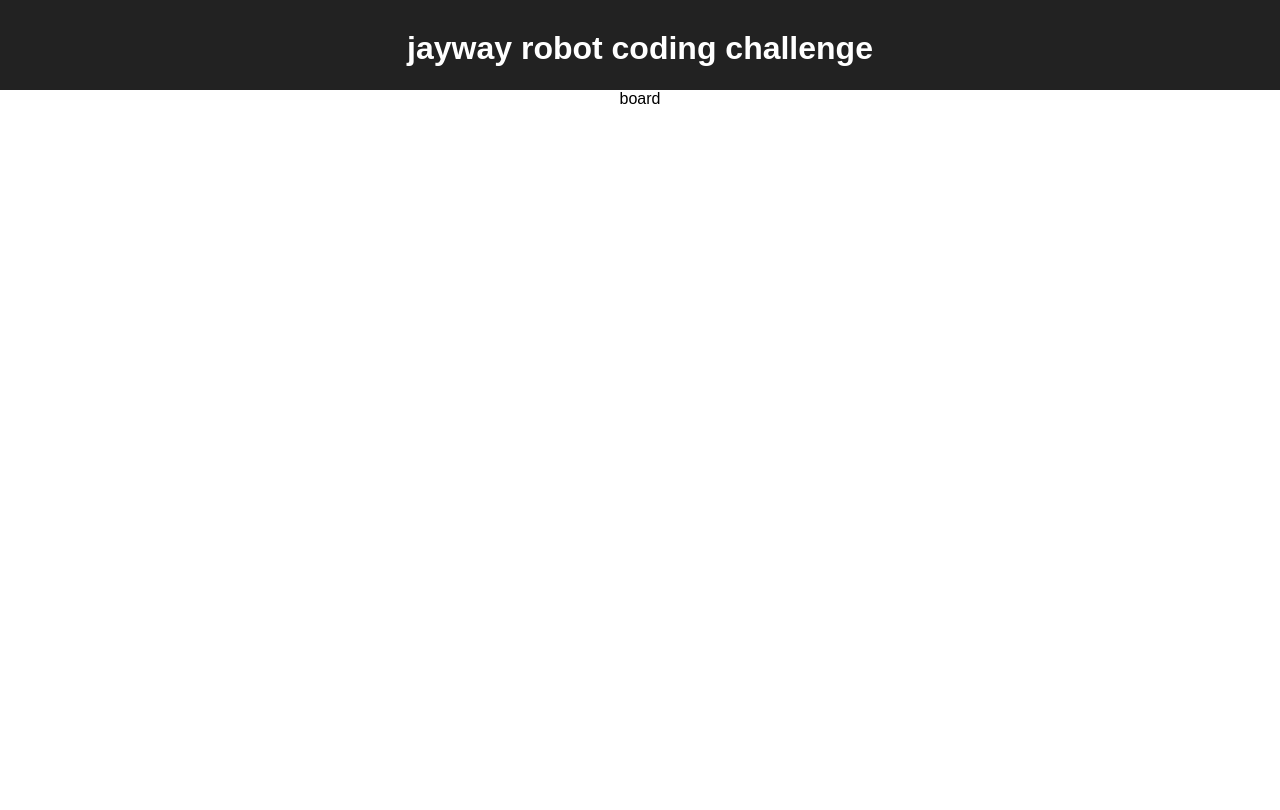
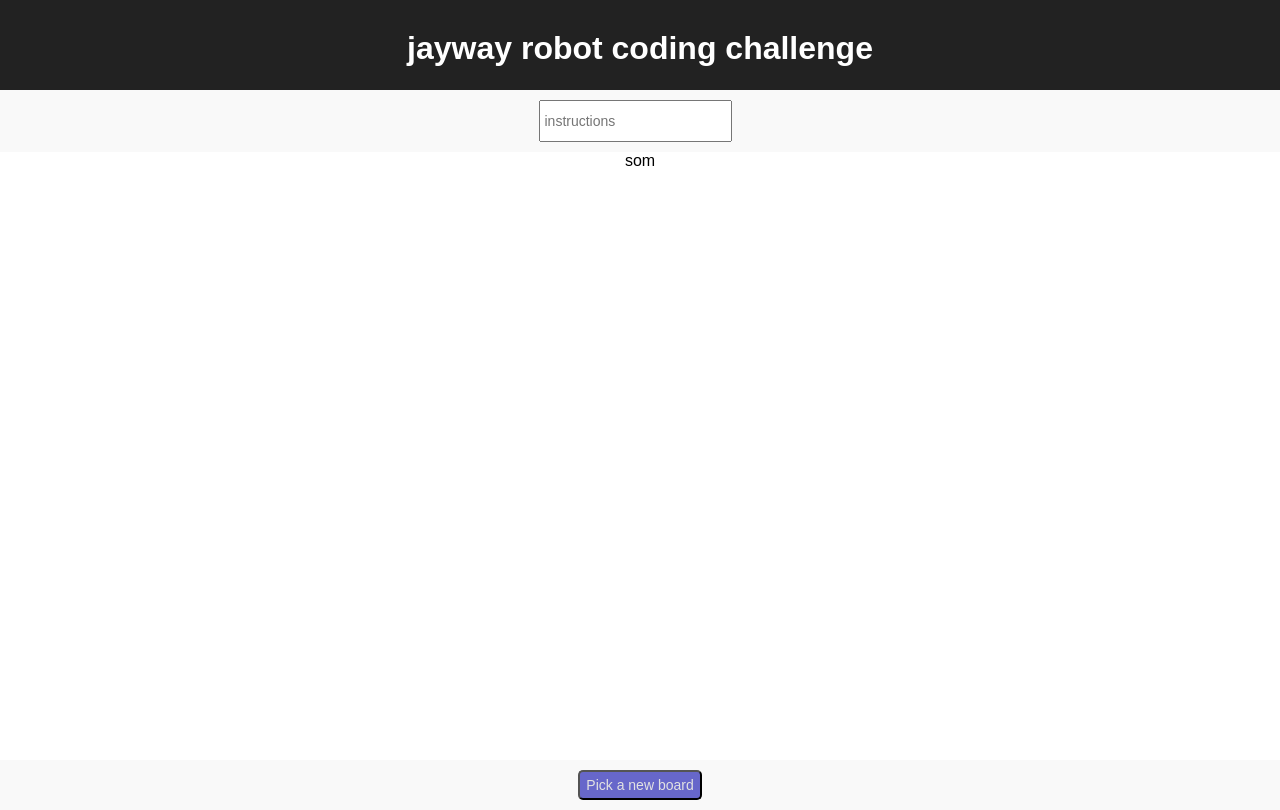
Before and after one commit to pjpsoares/jay-r, a React (Create React App) app: page /simulation in a window 1280 px wide. Built offline with nearby package versions, Linux system fonts and the light colour scheme.

Commit message:
add wireframes to simulator

```diff
--- a/src/App.js
+++ b/src/App.js
@@ -7,10 +7,11 @@ import {
   Route
 } from 'react-router-dom'
 
-import { Header, H1 } from './shared';
+import { Header, H1, Main } from './shared';
 
 const AppContainer = styled.div`
   text-align: center;
+  height: 100%;
 `
 
 class App extends Component {
@@ -21,10 +22,10 @@ class App extends Component {
           <Header>
             <H1>jayway robot coding challenge</H1>
           </Header>
-          <main>
+          <Main>
             <Route exact path="/" component={BoardCreationForm} />
             <Route path="/simulation" component={Simulator} />
-          </main>
+          </Main>
         </AppContainer>
       </Router>
     );
--- a/src/board/board-creation-form.js
+++ b/src/board/board-creation-form.js
@@ -1,8 +1,13 @@
 import React, { Component } from 'react';
 import { Input, Button, ActionsBar } from '../shared';
+import styled from 'styled-components';
 
 const MAX_WIDTH = 20;
 const MAX_HEIGHT = 20;
+
+const InputContainer = styled.div`
+  margin-bottom: 40px;
+`
 
 export default class BoardCreationForm extends Component {
 
@@ -91,6 +96,7 @@ export default class BoardCreationForm extends Component {
   render() {
     return (
       <form onSubmit={this.submitBoard}>
+        <InputContainer>
           <h2>Configure the board</h2>
           <Input className={this.isValidWidth() ? '' : 'invalid'} onChange={this.onWidthChange} type="number" placeholder={`Width (max:${MAX_WIDTH})`} />
           <Input className={this.isValidHeight() ? '' : 'invalid'} onChange={this.onHeightChange} type="number" placeholder={`Height (max:${MAX_HEIGHT})`} />
@@ -98,6 +104,7 @@ export default class BoardCreationForm extends Component {
           <Input className={this.isValidStartX() ? '' : 'invalid'} onChange={this.onRobotStartPositionXChange} type="number" placeholder="X" />
           <Input className={this.isValidStartY() ? '' : 'invalid'} onChange={this.onRobotStartPositionYChange} type="number" placeholder="Y" />
           <Input className={this.isValidStartDirection() ? '' : 'invalid'} onChange={this.onRobotStartDirectionChange} type="text" placeholder="Direction (N,E,S,W)" />
+        </InputContainer>
         <ActionsBar>
           <Button disabled={!this.isValidForm()} type="submit">Submit</Button>
         </ActionsBar>
--- a/src/board/simulator.js
+++ b/src/board/simulator.js
@@ -1,4 +1,20 @@
 import React, { Component } from 'react';
+import styled from 'styled-components';
+import { Link } from 'react-router-dom'
+
+import {
+  ActionsBar,
+  Button,
+  Input
+} from '../shared';
+
+const Container = styled.div`
+  height: 100%;
+`
+
+const BoardContainer = styled.div`
+  height: calc(100% - 51px - 51px);
+`
 
 export default class Simulator extends Component {
 
@@ -8,9 +24,19 @@ export default class Simulator extends Component {
 
   render() {
     return (
-      <div>
-        board
-      </div>
+      <Container>
+        <ActionsBar>
+          <Input type="text" placeholder="instructions" />
+        </ActionsBar>
+        <BoardContainer>
+          som
+        </BoardContainer>
+        <ActionsBar>
+          <Link to="/">
+            <Button >Pick a new board</Button>
+          </Link>
+        </ActionsBar>
+      </Container>
     );
   }
 }
--- a/src/index.css
+++ b/src/index.css
@@ -1,3 +1,7 @@
+html, body, #root {
+  height: 100%;
+}
+
 body {
   margin: 0;
   padding: 0;
--- a/src/shared/ui/actions-bar.js
+++ b/src/shared/ui/actions-bar.js
@@ -1,7 +1,6 @@
 import styled from 'styled-components';
 
 export const ActionsBar = styled.div`
-  border-top: 1px solid #e2dfdf;
-  margin-top: 40px;
   padding: 10px;
+  background-color: #f9f9f9;
 `;
--- a/src/shared/ui/index.js
+++ b/src/shared/ui/index.js
@@ -4,3 +4,4 @@ export * from './actions-bar';
 export * from './header';
 export * from './h1';
 export * from './h2';
+export * from './main';
--- /dev/null
+++ b/src/shared/ui/main.js
@@ -0,0 +1,5 @@
+import styled from 'styled-components';
+
+export const Main = styled.main`
+  height: calc(100% - 90px);
+`;
```
Lines whose indentation alone changed are shown as unchanged.
